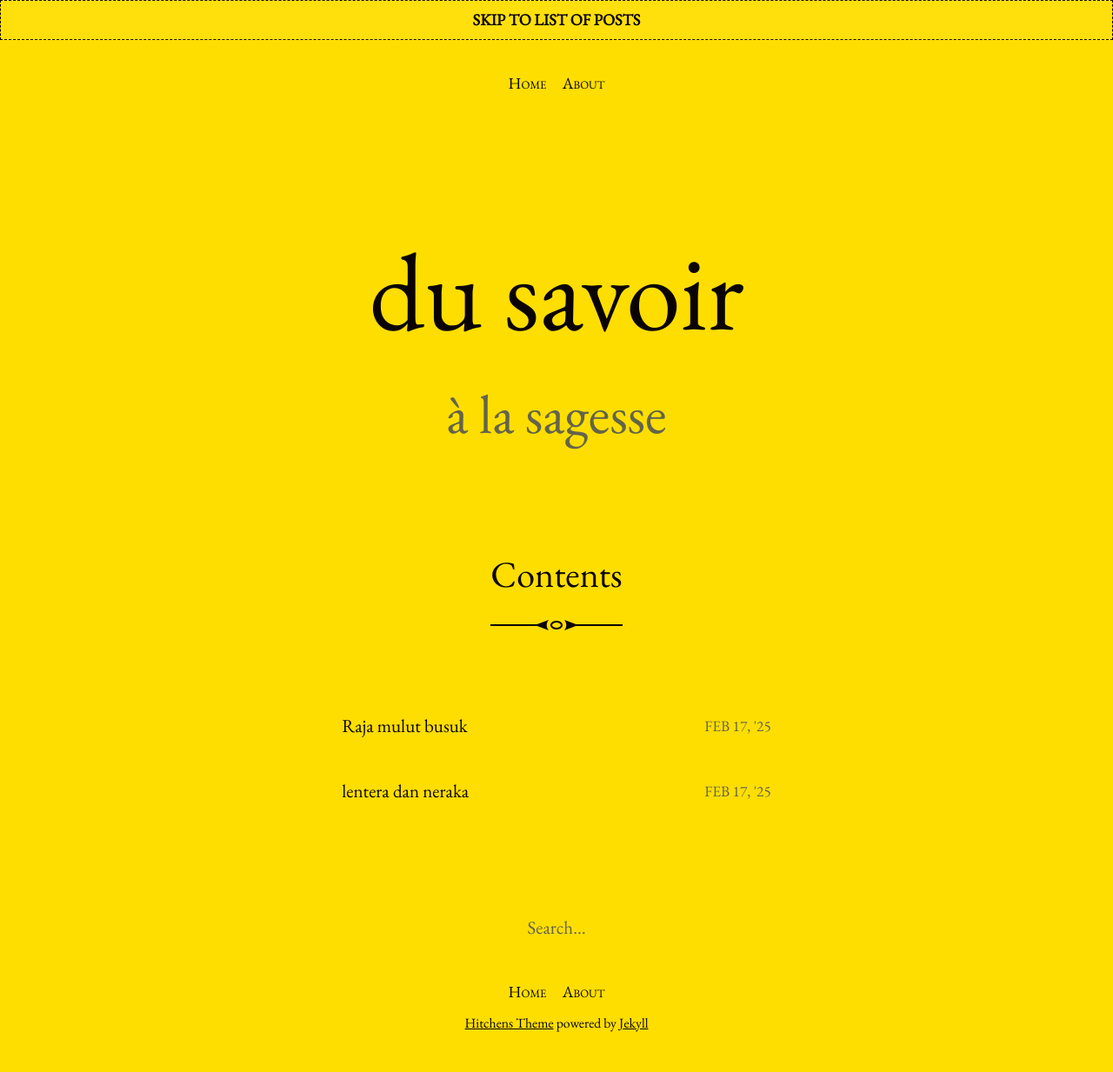
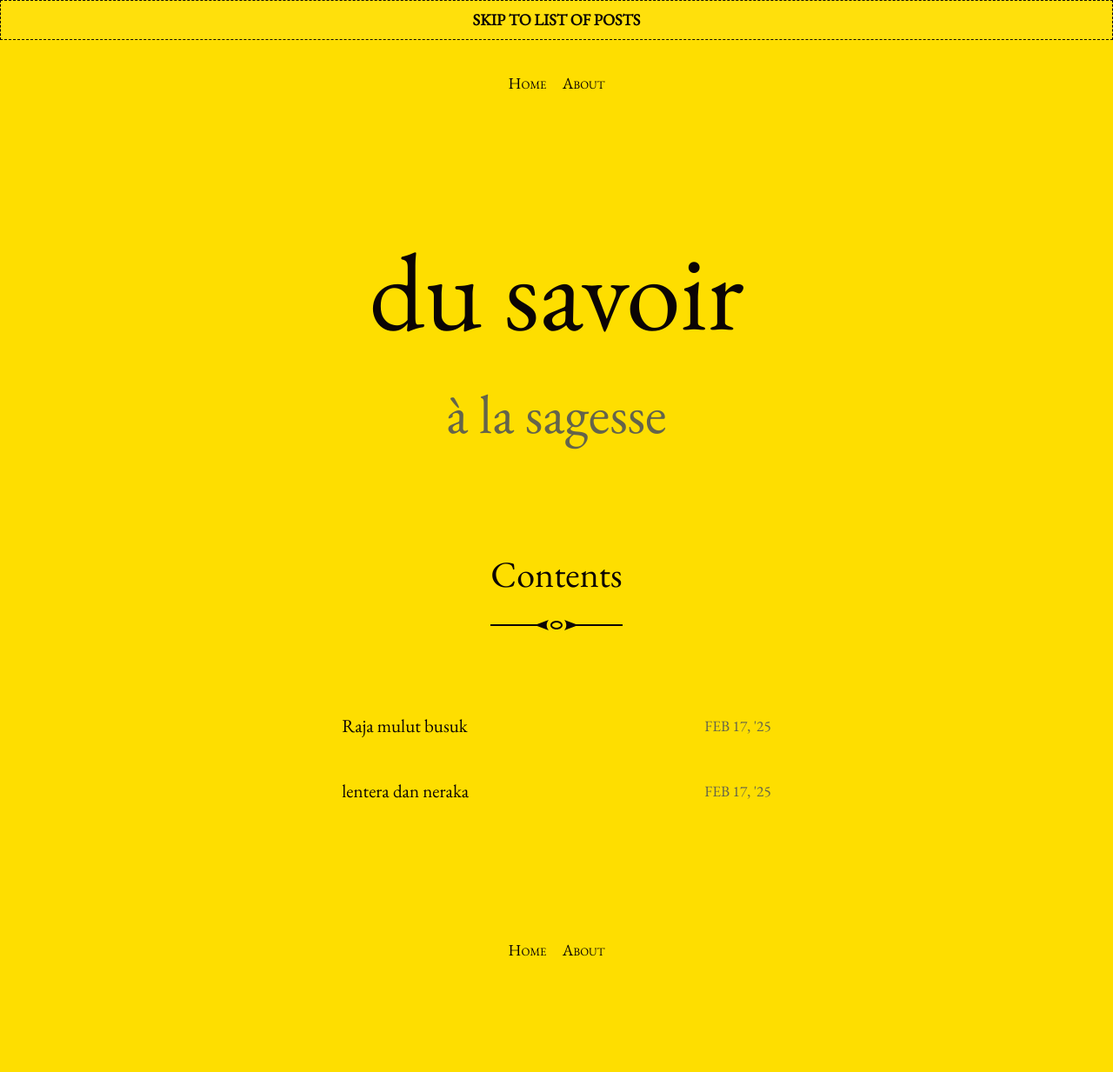
Before and after one commit to ayukaryana/ayukaryana.github.io, a Jekyll site: the page built from index.html, in a window 1280 px wide. Shown: the whole page at 87% size. Built offline with Jekyll 4.4.1, drawn with Linux system fonts in a browser that asks for light colours; the list of posts is cut into pages by our own code; after the commit the page ends 1111 px from its top, so only the background shows below that.

Commit message:
Update _config.yml

```diff
--- a/_config.yml
+++ b/_config.yml
@@ -40,3 +40,5 @@ plugins:
 
 paginate: 3
 paginate_path: "/page/:num/"
+hide_credits: true
+hide_search: true
```
